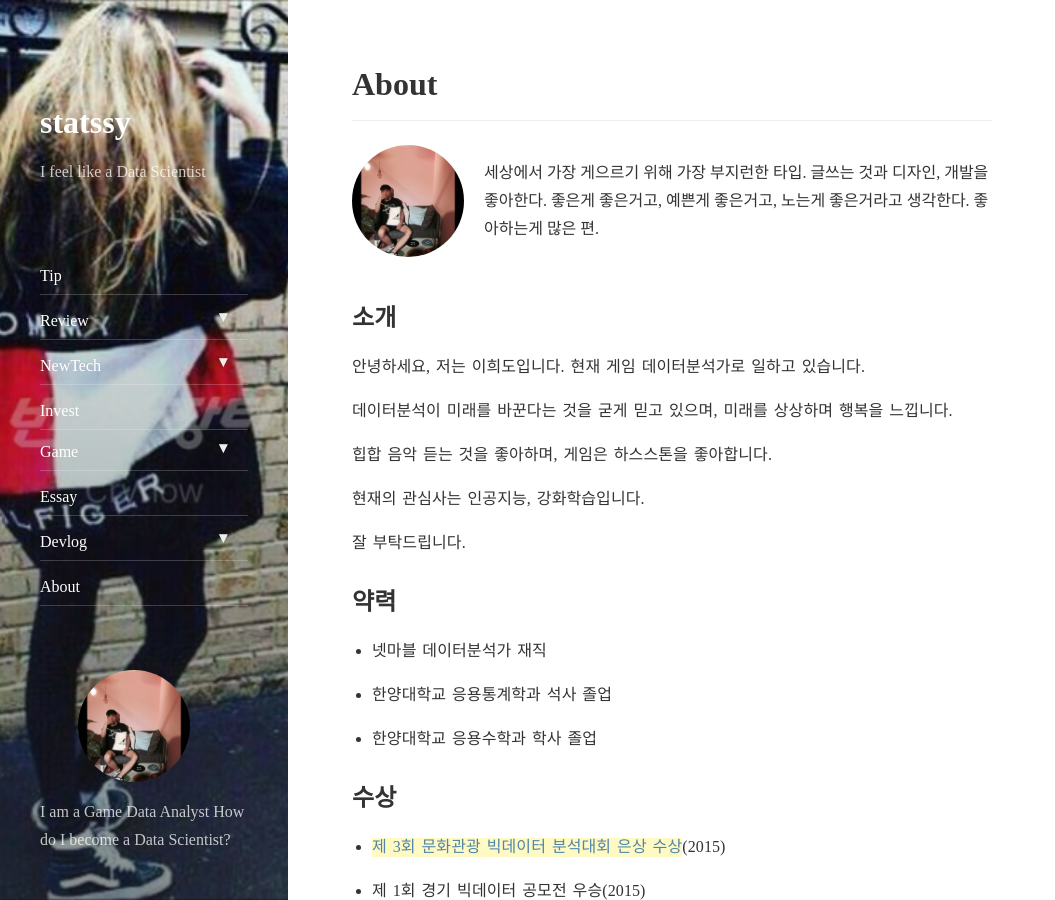
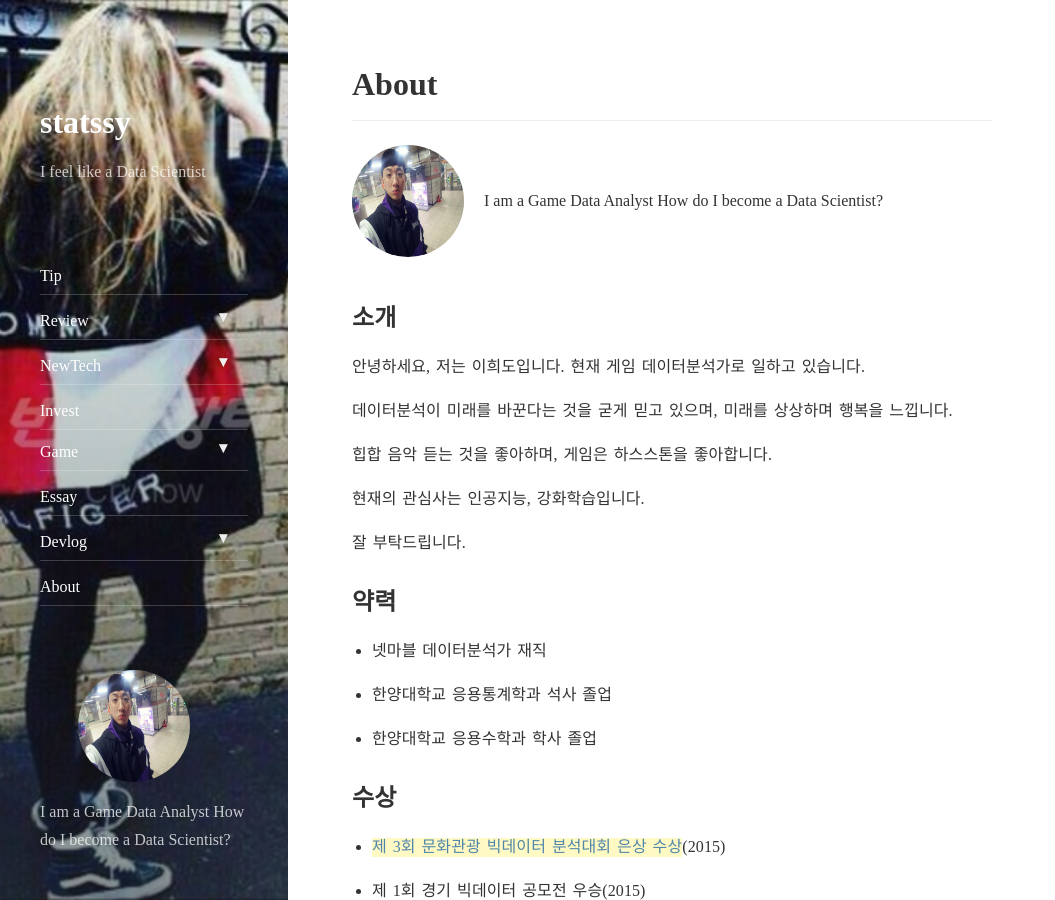
Before and after one commit to statssy/statssy.github.io, a Jekyll site: the page built from about.md, in a window 1280 px wide and 900 px high. Shown: the whole window, without its empty margins (0-1055 px from the left). Built offline with Jekyll 4.4.1, drawn with Linux system fonts in a browser that asks for light colours; nearby versions of some CDN libraries.

Commit message:
first commit

```diff
--- a/_data/authors.yml
+++ b/_data/authors.yml
@@ -2,14 +2,14 @@
 # Must be the same as `author` in `_config.yml`.
 # Change `qwtel` to your shortname (used in the front matter to set a page's author, e.g. `author: qwtel`).
 isme2n:
-  name:              aiden min
-  email:             zooqzqz@gmail.com
+  name:              statssy
+  email:             statssy@gmail.com
 
   # Used at the bottom of each page and at the top of the `about` layout
   # Markdown enabled, can use multiple paragraphs (enabled by `|`)
   about:             |
-    세상에서 가장 게으르기 위해 가장 부지런한 타입.
-    글쓰는 것과 디자인, 개발을 좋아한다. 좋은게 좋은거고, 예쁜게 좋은거고, 노는게 좋은거라고 생각한다. 좋아하는게 많은 편.
+    I am a Game Data Analyst
+    How do I become a Data Scientist?
 
   # This photo will be used in the about section
   picture:
@@ -23,7 +23,7 @@ isme2n:
   # Comment/uncommet to show/hide
   # Icons appear in order, can be rearranged:
   social:
-    facebook:        zooqzqz
+    #facebook:         <username>
     # twitter:         <username>
     # google:          <number>
     # vk:              <username>
@@ -47,7 +47,7 @@ isme2n:
     # pinterest:       <username>
     # foursquare:      <number>
     # yelp:            <string>
-    github:          isme2n
+    github:          statssy
     # stackoverflow:   <number/username>
     # npm:             <username>
     # hackernews:      <username>
@@ -58,8 +58,8 @@ isme2n:
     # delicious:       <username>
     # stumbleupon:     <username>
     # paypal:          <username>
-    email:           mailto:zooqzqz@gmail.com
-    rss:             https://isme2n.github.io/feed.xml
+    email:           mailto:statssy@gmail.com
+    rss:             https://statssy.github.io/feed.xml
 
 # Another author
 mdo:
```
Also changed, not shown: assets/img/me.jpeg, 1 other file.
